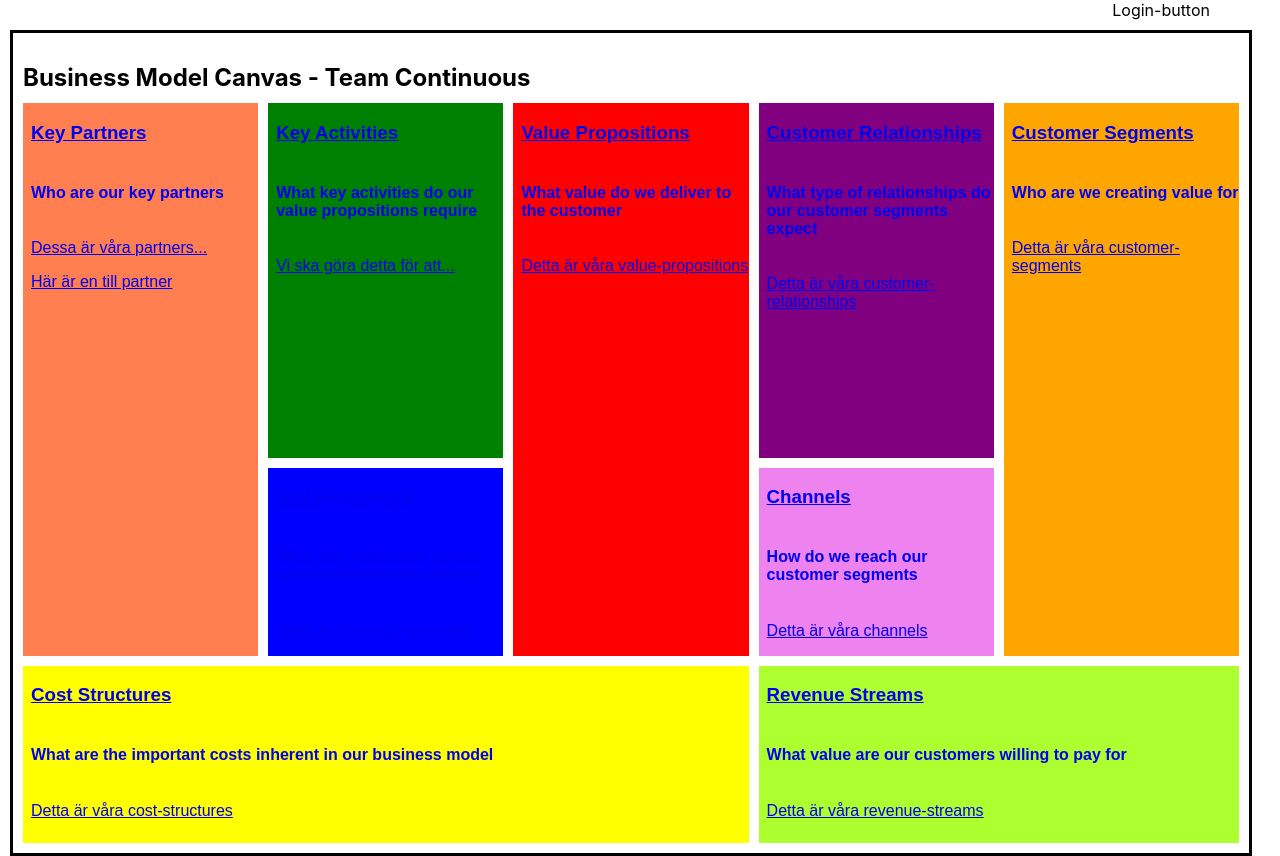
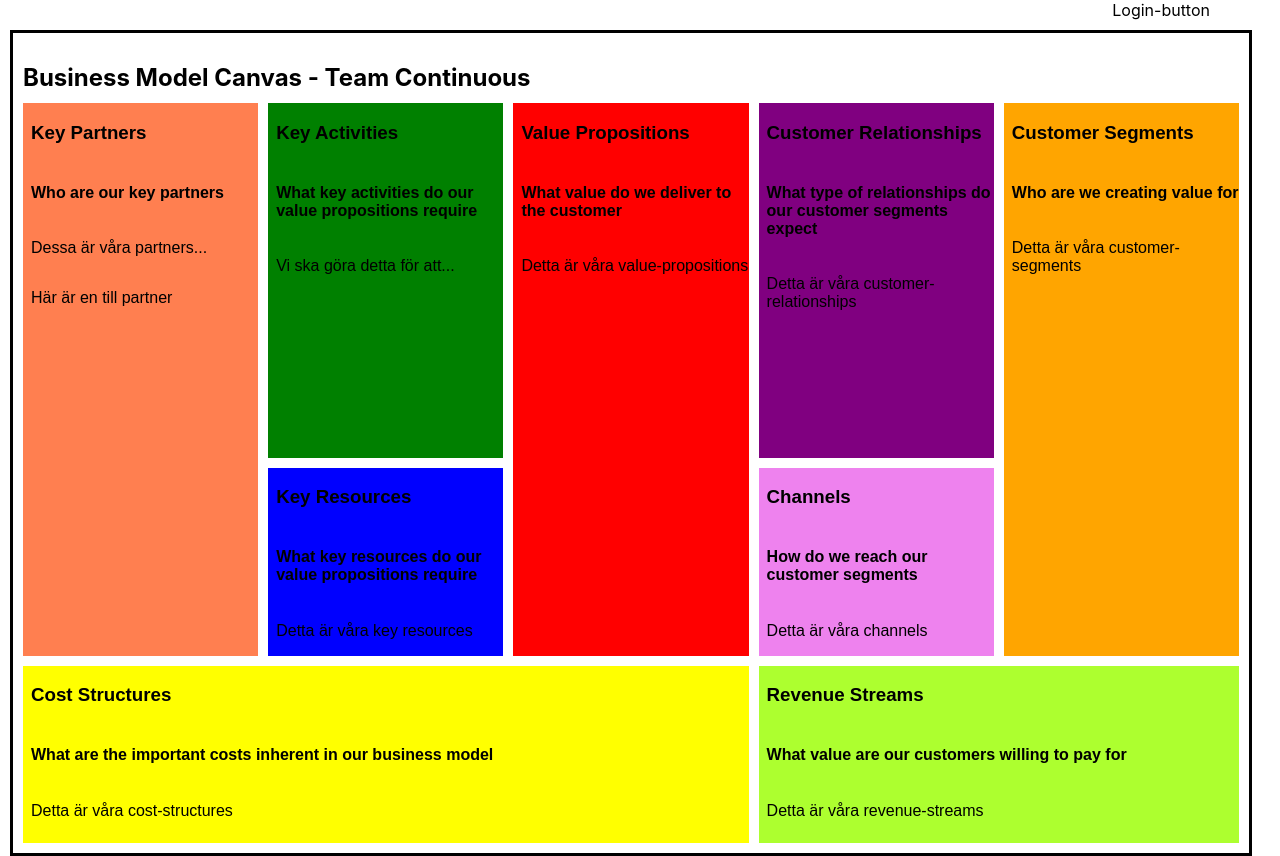
Before and after one commit to weaddquality/business-model-canvas, a React (Create React App) app: page / in a window 1280 px wide. Built offline with nearby package versions, Linux system fonts and the light colour scheme.

Commit message:
Remove text decoration on text inside block and set color to black

```diff
--- a/src/components/canvas-block/canvas-block.css
+++ b/src/components/canvas-block/canvas-block.css
@@ -1,3 +1,10 @@
-h4 {
+a > div {
+  color: black
+}
+
+h3, h4, p {
+  margin-left: 8px;
+  font-family: Arial, Helvetica, sans-serif;
+  width: 100%;
   display: inline-block;
 }
--- a/src/components/canvas/canvas.css
+++ b/src/components/canvas/canvas.css
@@ -15,11 +15,6 @@
     "key-partners key-activities value-propositions customer-relationships customer-segments"
     "key-partners key-resources value-propositions channels customer-segments"
     "cost-structures cost-structures cost-structures revenue-streams revenue-streams"
-}
-
-h3, h4, p {
-  margin-left: 8px;
-  font-family: Arial, Helvetica, sans-serif;
 }
 
 .header {
```
